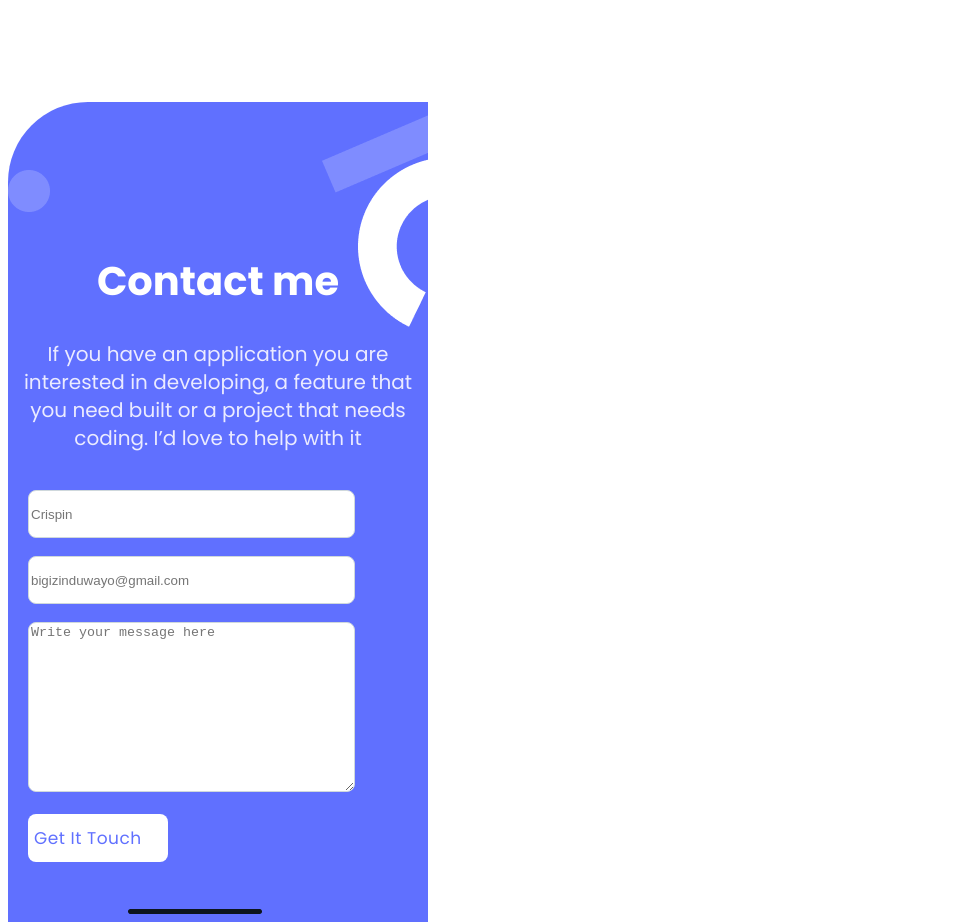
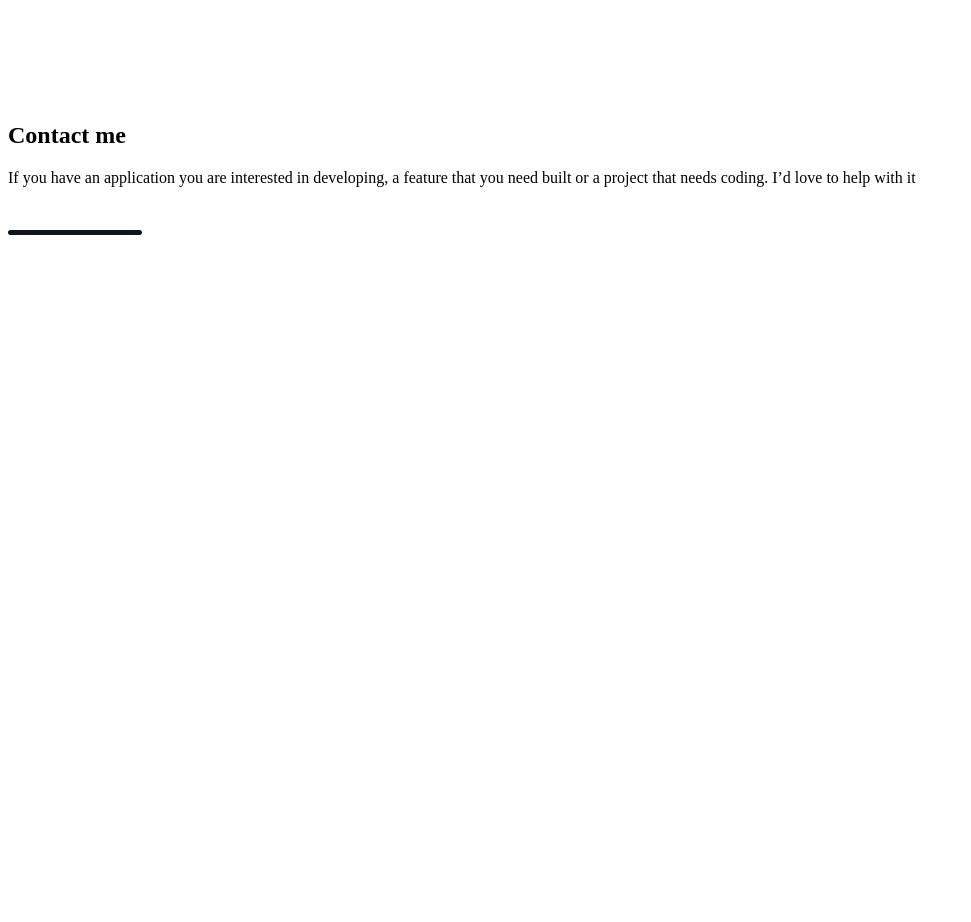
Before and after one commit to Bigizi/Portfolio, a website: page index.html in a window 1280 px wide. Shown: the part 4290-5212 px from the top of the page, without its empty margins (0-971 px from the left). After the commit the page ends 4529 px from the top, so only its background shows below. Drawn offline with Linux system fonts and the light colour scheme.

```diff
--- a/index.html
+++ b/index.html
@@ -267,12 +267,6 @@
                 <h2 id="last-section-h2">Contact me</h2>
                 <p id="last-section-p">If you have an application you are interested in developing, a feature that you need built or a project that needs coding. I’d love to help with it </p>
             </div><br/>
-                <form action="https://formspree.io/f/{form_id}"  method="post" class="my-form">
-                    <input type="text" name="fname" placeholder="Crispin" class="input" maxlength="30" required><br/><br/>
-                    <input type="email" name="Email" placeholder="bigizinduwayo@gmail.com"  class="input" required><br/><br/>
-                    <textarea type="text" id="text-area" name="Message" placeholder="Write your message here" maxlength="500" required></textarea><br/><br/>
-                    <button type="submit" id="last-btn">Get It Touch</button>
-                </form>
             <div>
                 <img src="icons/Shape-line.png" alt="Shape-line" id="last-img"/>
             </div>
--- a/style.css
+++ b/style.css
@@ -294,84 +294,3 @@
 a {
   text-decoration: none;
 }
-
-#last-section-p {
-  font-family: 'Poppins', sans-serif;
-  font-style: normal;
-  font-weight: 400;
-  font-size: 20px;
-  line-height: 28px;
-  text-align: center;
-  color: #ebebff;
-}
-
-.last-section {
-  width: 420px;
-  height: 820px;
-  background: #6070ff;
-  border-top-left-radius: 80px;
-  background-image: url('images/contact\ form\ shape.png');
-}
-
-#last-img {
-  align-items: center;
-  justify-items: center;
-  margin-left: 120px;
-  padding-top: 47px;
-}
-
-#text-area {
-  justify-content: center;
-  align-items: center;
-  background: #fff;
-  border: 1px solid #cfd8dc;
-  border-radius: 8px;
-  width: 327px;
-  height: 170px;
-  margin-left: 20px;
-}
-
-#last-btn {
-  font-family: 'Poppins', sans-serif;
-  font-style: normal;
-  font-weight: 500;
-  font-size: 17px;
-  line-height: 24px;
-  display: flex;
-  align-items: center;
-  text-align: center;
-  letter-spacing: 0.03em;
-  color: #6070ff;
-  margin-left: 20px;
-  width: 140px;
-  height: 48px;
-  background: #fff;
-  border-radius: 8px;
-  border: none;
-}
-
-#last-section-h2 {
-  font-family: 'Poppins', sans-serif;
-  font-style: normal;
-  font-weight: 700;
-  font-size: 40px;
-  line-height: 52px;
-  align-items: center;
-  text-align: center;
-  color: #fff;
-}
-
-.last-section-header {
-  padding-top: 120px;
-}
-
-.input {
-  justify-content: center;
-  align-items: center;
-  background: #fff;
-  border: 1px solid #cfd8dc;
-  border-radius: 8px;
-  width: 327px;
-  height: 48px;
-  margin-left: 20px;
-}
```
